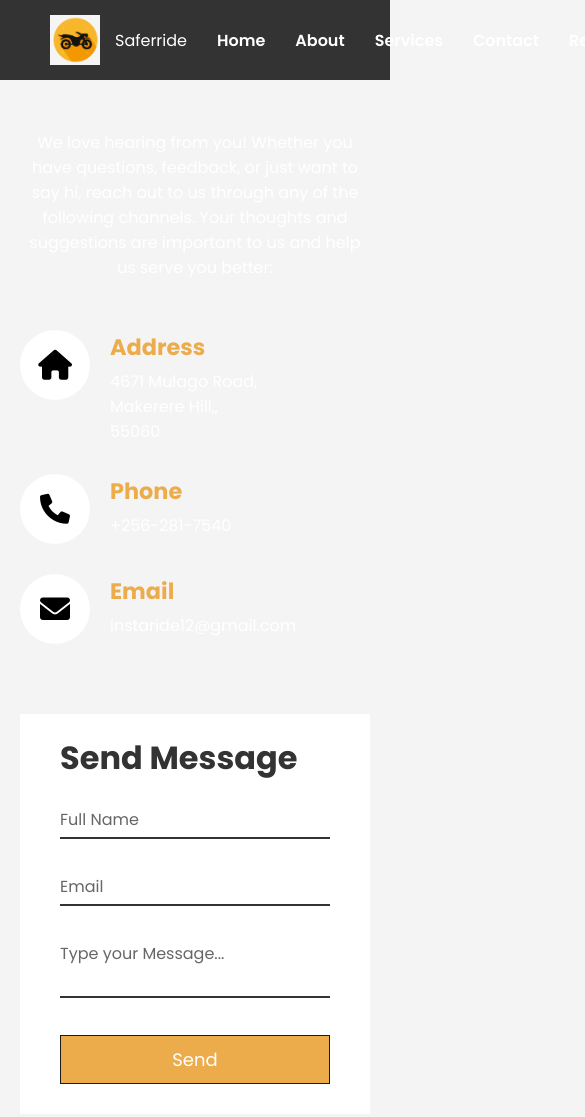
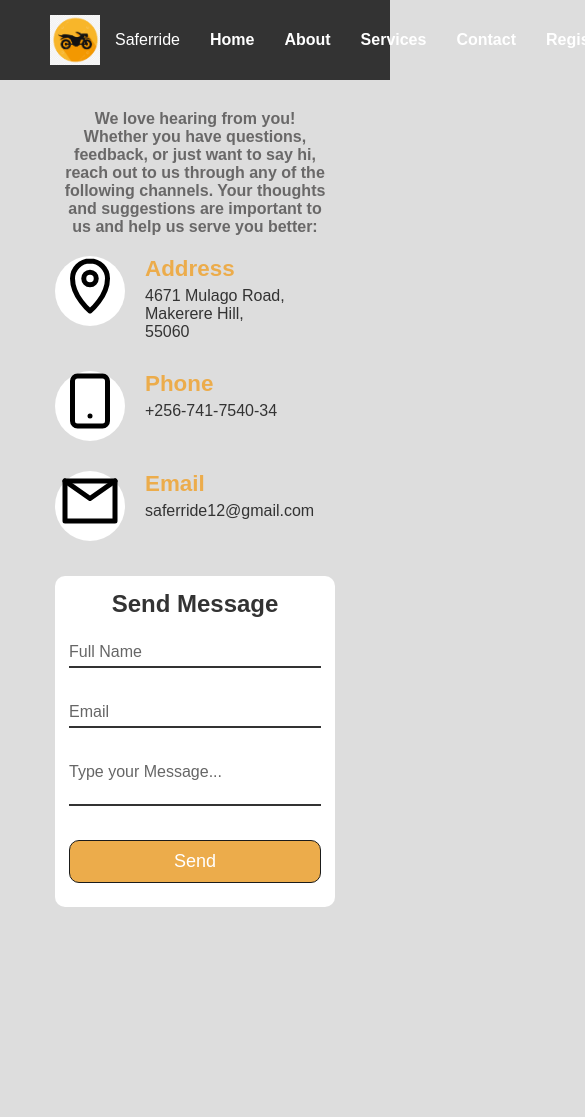
Before and after one commit to Ed-Isingoma/saferbodasite, a plain HTML site: page contact us/contact.html in a window 390 px wide. Shown: the top 1117 px of the page, 585 px wide, since content can reach past the window. After the commit the page ends 977 px from the top, so only its background shows below. Drawn offline with Linux system fonts and the light colour scheme; a web font is replaced by a local one.

Commit message:
finishings

```diff
--- a/about/about.css
+++ b/about/about.css
@@ -1,11 +1,11 @@
 
-@import url('https://fonts.googleapis.com/css2?family=Poppins:wght@400;600;700&display=swap');
+@import url('https://fonts.cdnfonts.com/css/satoshi');
 
 * {
     padding: 0;
     margin: 0;
     box-sizing: border-box;
-    font-family: 'Poppins', sans-serif;
+    font-family: 'Satoshi', sans-serif;
 }
 
 body {
@@ -108,7 +108,7 @@ nav ul li a {
 }
 
 #meet-our-team {
-    background-color: #ebc58dee;
+    background-color: #ddd;
     padding: 50px;
     text-align: center;
 }
--- a/contact us/contact.css
+++ b/contact us/contact.css
@@ -1,19 +1,16 @@
-@import url('https://fonts.googleapis.com/css2?family=Poppins:wght@400;600;700&display=swap');
+@import url('https://fonts.cdnfonts.com/css/satoshi');
 
 * {
     padding: 0;
     margin: 0;
     box-sizing: border-box;
-    font-family: 'Poppins', sans-serif;
+    font-family: 'Satoshi', sans-serif;
 }
 
 body {
     min-height: 100vh;
-    width: 100%;
-    display: flex;
-    flex-direction: column;
     align-items: center;
-    background: #f4f4f4;
+    background: #ddd;
 }
 
 header {
@@ -65,7 +62,7 @@ ul li a {
 section {
   position: relative;
   z-index: 3;
-  padding-top: 100px;
+  padding-top: 20px;
   padding-bottom: 50px;
 }
 
@@ -78,7 +75,6 @@ section {
 }
 
 .section-header {
-  margin-bottom: 50px;
   text-align: center;
 }
 
@@ -89,19 +85,19 @@ section {
   margin-bottom: 20px;
 }
 
-.section-header p {
-  color: #FFF;
+.section-header h4 {
+  color: #696868;
+  width: 75%;
+  margin: 10px auto;
 }
 
 .row  {
-  display: flex;
-  flex-wrap: wrap;
-  align-items: center;
-  justify-content: space-between;
-}
-
-.contact-info {
-  width: 50%;
+  display: grid;
+  gap: 5px;
+  width: 80%;
+  margin: 10px auto;
+  padding: 10px 0;
+  grid-template-columns: repeat(2, 1fr);
 }
 
 .contact-info-item {
@@ -133,21 +129,20 @@ section {
 }
 
 .contact-info-content p {
-  color: #FFF;
+  color: #333;
   font-size: 1em;
 }
 
 .contact-form {
   background-color: #fff;
-  padding: 40px;
-  width: 45%;
-  padding-bottom: 20px;
-  padding-top: 20px;
+  border-radius: 10px;
+  padding: 14px;
 }
 
 .contact-form h2 {
   font-weight: bold;
-  font-size: 2em;
+  font-size: 1.5em;
+  text-align: center;
   margin-bottom: 10px;
   color: #333;
 }
@@ -188,10 +183,10 @@ section {
   transform: translateY(-20px);
 }
 
-.contact-form .input-box input[type="submit"]
-{
+.contact-form .input-box input[type="submit"] {
   width: 100%;
   background:  #ecac4b;
+  border-radius: 10px;
   color: #FFF;
   border: none;
   cursor: pointer;
@@ -207,22 +202,9 @@ section {
   color: #ecac4b;
 }
 
-@media (max-width: 991px) {
-  section {
-    padding-top: 50px;
-    padding-bottom: 50px;
-  }
+@media (max-width: 760px) {
 
   .row {
-    flex-direction: column;
-  }
-
-  .contact-info {
-    margin-bottom: 40px;
-    width: 100%;
-  }
-
-  .contact-form {
-    width: 100%;
+    grid-template-columns: repeat(1, 1fr);
   }
 }
--- a/contact us/contact.html
+++ b/contact us/contact.html
@@ -11,7 +11,7 @@
     <header>
         <nav aria-label="Main Navigation">
             <div class="logo-container">
-                <img src="../image/boda.webp" alt="Instaride Logo" class="logo-image">
+                <img src="../image/boda.webp" alt="saferride Logo" class="logo-image">
                 <div class="logo">Saferride</div>
             </div>
             <ul>
@@ -27,8 +27,7 @@
     <section>
         <div class="section-header">
             <div class="container">
-
-                <p>We love hearing from you! Whether you have questions, feedback, or just want to say hi, reach out to us through any of the following channels. Your thoughts and suggestions are important to us and help us serve you better:</p>
+                <h4>We love hearing from you! Whether you have questions, feedback, or just want to say hi, reach out to us through any of the following channels. Your thoughts and suggestions are important to us and help us serve you better:</h4>
             </div>
         </div>
 
@@ -37,31 +36,41 @@
                 <div class="contact-info">
                     <div class="contact-info-item">
                         <div class="contact-info-icon">
-                            <i class="fas fa-home"></i>
+                            <svg xmlns="http://www.w3.org/2000/svg" width="60" height="60" viewBox="0 0 24 24" fill="none" stroke="currentColor" stroke-width="2" stroke-linecap="round" stroke-linejoin="round">
+                                <path d="M12 2C8.13 2 5 5.13 5 9c0 7.25 7 13 7 13s7-5.75 7-13c0-3.87-3.13-7-7-7z"></path>
+                                <circle cx="12" cy="9" r="2.5"></circle>
+                              </svg>
                         </div>
                         <div class="contact-info-content">
                             <h4>Address</h4>
-                            <p>4671 Mulago Road,<br/> Makerere Hill,, <br/>55060</p>
+                            <p>4671 Mulago Road,<br/> Makerere Hill, <br/>55060</p>
                         </div>
                     </div>
 
                     <div class="contact-info-item">
                         <div class="contact-info-icon">
-                            <i class="fas fa-phone"></i>
+                            <svg xmlns="http://www.w3.org/2000/svg" width="60" height="60" viewBox="0 0 24 24" fill="none" stroke="currentColor" stroke-width="2" stroke-linecap="round" stroke-linejoin="round">
+                                <rect x="5" y="2" width="14" height="20" rx="2" ry="2"></rect>
+                                <line x1="12" y1="18" x2="12.01" y2="18"></line>
+                              </svg>
                         </div>
                         <div class="contact-info-content">
                             <h4>Phone</h4>
-                            <p>+256-281-7540</p>
+                            <p>+256-741-7540-34</p>
                         </div>
                     </div>
 
                     <div class="contact-info-item">
                         <div class="contact-info-icon">
-                            <i class="fas fa-envelope"></i>
+                            <svg xmlns="http://www.w3.org/2000/svg" width="60" height="60" viewBox="0 0 24 24" fill="none" stroke="currentColor" stroke-width="2" stroke-linecap="round" stroke-linejoin="round">
+                                <path d="M22 4H2v16h20V4z"></path>
+                                <path d="M22 4l-10 7L2 4"></path>
+                              </svg>
+
                         </div>
                         <div class="contact-info-content">
                             <h4>Email</h4>
-                            <p>instaride12@gmail.com</p>
+                            <p>saferride12@gmail.com</p>
                         </div>
                     </div>
                 </div>
--- a/features/services.css
+++ b/features/services.css
@@ -1,16 +1,15 @@
+@import url('https://fonts.cdnfonts.com/css/satoshi');
+
 body {
     margin: 0;
-    font-family: Arial, sans-serif;
     color: #333;
 }
-
-@import url('https://fonts.googleapis.com/css2?family=Poppins:wght@400;600;700&display=swap');
 
 * {
     padding: 0;
     margin: 0;
     box-sizing: border-box;
-    font-family: 'Poppins', sans-serif;
+    font-family: 'Satoshi', sans-serif;
 }
 
 header {
@@ -67,42 +66,6 @@ ul li a {
     transition: 0.4s;
 }
 
-@media (max-width: 768px) {
-    .menu-icon {
-        display: flex;
-    }
-    ul {
-        position: fixed;
-        top: 0;
-        right: -100%;
-        height: 100vh;
-        width: 200px;
-        background: #333;
-        flex-direction: column;
-        align-items: center;
-        justify-content: center;
-        transition: 0.5s;
-    }
-    ul li {
-        margin: 20px 0;
-    }
-    ul li a {
-        font-size: 24px;
-    }
-    .menu-icon.active span:nth-child(1) {
-        transform: rotate(-45deg) translate(-5px, 6px);
-    }
-    .menu-icon.active span:nth-child(2) {
-        opacity: 0;
-    }
-    .menu-icon.active span:nth-child(3) {
-        transform: rotate(45deg) translate(-5px, -6px);
-    }
-    ul.active {
-        right: 0;
-    }
-}
-
 .hero {
     width: 100%;
     height: 60vh;
@@ -150,8 +113,8 @@ ul li a {
     box-shadow: 0 4px 8px rgba(0, 0, 0, 0.1);
     text-align: center;
     flex: 1;
-    max-width: 22%; /* Adjust to fit content */
-    min-width: 200px; /* Adjust as needed */
+    max-width: 22%;
+    min-width: 200px;
     position: relative;
 }
 
@@ -160,8 +123,10 @@ ul li a {
     color: #fff;
     font-size: 24px;
     font-weight: bold;
-    padding: 10px 20px;
-    border-radius: 50%;
+    padding: 15px;
+    border-radius: 60px;
+    width: 60px;
+    margin: auto;
     margin-bottom: 20px;
 }
 
@@ -184,24 +149,12 @@ ul li a {
 }
 
 .arrow::before {
-    content: "\2192"; /* Unicode arrow character */
+    content: "\2192";
+    /* Unicode arrow character */
     font-size: 24px;
     color: #f8b400;
     display: inline-block;
     margin: 0 10px;
-}
-
-@media (max-width: 768px) {
-    .features-steps {
-        flex-direction: column;
-        align-items: center;
-    }
-
-    .feature-step,
-    .arrow {
-        max-width: 100%;
-        margin: 10px 0;
-    }
 }
 
 #schedule-your-ride {
@@ -221,30 +174,24 @@ ul li a {
     color: #333;
 }
 
-#schedule-your-ride p {
-    font-size: 18px;
-    margin-bottom: 40px;
+#schedule-your-ride h4 {
+    margin-bottom: 25px;
     color: #666;
 }
 
 .schedule-content {
-    display: flex;
-    justify-content: space-between;
-    align-items: center;
-    flex-wrap: wrap;
+    display: grid;
+    width: 80%;
+    margin: auto;
+    grid-template-columns: repeat(2, 1fr);
+    gap: 20px;
 }
 
 .schedule-content img {
-    max-width: 200px; /* Adjust the max-width as needed */
-    width: 100%;
-    height: auto;
-    margin-right: 20px;
+    width: auto;
+    height: 50vw;
 }
 
-.schedule-description {
-    flex: 1;
-    max-width: 500px; /* Limit the max width of the description to prevent it from being too wide */
-}
 
 .schedule-description h3 {
     font-size: 24px;
@@ -280,15 +227,10 @@ ul li a {
     background-color: #e5a200;
 }
 
-@media (max-width: 768px) {
-    .schedule-content {
-        flex-direction: column;
-        align-items: center;
-    }
-
-    .schedule-content img {
-        margin: 0 0 10px 0; /* Adjust margins for better spacing on mobile */
-    }
+.schedule-description {
+    background-color: #ccc;
+    padding: 10px;
+    border-radius: 10px;
 }
 
 footer {
@@ -349,3 +291,66 @@ footer {
     padding: 10px;
     border-top: 1px solid #444;
 }
+
+
+
+@media (max-width: 768px) {
+    .features-steps {
+        flex-direction: column;
+        align-items: center;
+    }
+
+    .schedule-content {
+        width: 100%;
+        gap: 5px;
+    }
+
+    .feature-step,
+    .arrow {
+        max-width: 100%;
+        margin: 10px 0;
+    }
+
+    .menu-icon {
+        display: flex;
+    }
+
+    ul {
+        position: fixed;
+        top: 0;
+        right: -100%;
+        height: 100vh;
+        width: 200px;
+        background: #333;
+        flex-direction: column;
+        align-items: center;
+        z-index: 2;
+        justify-content: center;
+        transition: 0.5s;
+    }
+
+    ul li {
+        margin: 20px 0;
+    }
+
+    ul li a {
+        font-size: 24px;
+    }
+
+    .menu-icon.active span:nth-child(1) {
+        transform: rotate(-45deg) translate(-5px, 6px);
+    }
+
+    .menu-icon.active span:nth-child(2) {
+        opacity: 0;
+    }
+
+    .menu-icon.active span:nth-child(3) {
+        transform: rotate(45deg) translate(-5px, -6px);
+    }
+
+    ul.active {
+        right: 0;
+    }
+
+}
--- a/register/register.css
+++ b/register/register.css
@@ -1,4 +1,4 @@
-@import url("https://fonts.googleapis.com/css2?family=Poppins:wght@200;300;400;500;600;700;800&display=swap");
+@import url('https://fonts.cdnfonts.com/css/satoshi');
 
 *,
 *::before,
@@ -10,15 +10,14 @@
 
 body,
 input {
-  font-family: "Poppins", sans-serif;
+  font-family: "Satoshi", sans-serif;
 }
 
 main {
   width: 100%;
-  min-height: 100vh;
   overflow: hidden;
   background-color: #333;
-  padding: 2rem;
+  padding: 4rem;
   display: flex;
   align-items: center;
   justify-content: center;
@@ -27,8 +26,7 @@ main {
 .box {
   position: relative;
   width: 100%;
-  max-width: 1020px;
-  height: 640px;
+  height: 560px;
   background-color: #fff;
   border-radius: 3.3rem;
   box-shadow: 0 60px 40px -30px rgba(0, 0, 0, 0.27);
@@ -91,13 +89,13 @@ form.sign-up-form {
 }
 
 .heading h2 {
-  font-size: 2.1rem;
+  font-size: 2rem;
   font-weight: 600;
   color: #151111;
 }
 
 .heading h6 {
-  color: #bababa;
+  color: #666;
   font-weight: 400;
   font-size: 0.75rem;
   display: inline;
@@ -131,7 +129,7 @@ form.sign-up-form {
   border-bottom: 1px solid #bbb;
   padding: 0;
   font-size: 0.95rem;
-  color: #151111;
+  color: #222;
   transition: 0.4s;
 }
 
@@ -141,7 +139,7 @@ label {
   top: 50%;
   transform: translateY(-50%);
   font-size: 0.95rem;
-  color: #bbb;
+  color: #333;
   pointer-events: none;
   transition: 0.4s;
 }
@@ -170,16 +168,17 @@ label {
 }
 
 .sign-btn:hover {
-  background-color:  #f2dbb8ee;
+  background-color:  #ddd;
+  color: #222;
 }
 
 .text {
-  color: #bbb;
+  color: #333;
   font-size: 0.7rem;
 }
 
 .text a {
-  color: #bbb;
+  color: #333;
   transition: 0.3s;
 }
 
```
Also changed, not shown: about/about.html (+1 -1 lines), features/services.html (+2 -2 lines), homepage/homepage.css (+14 -10 lines), homepage/homepage.html (+14 -27 lines), register/register.html (+11 -19 lines), image/origis.png (added).
